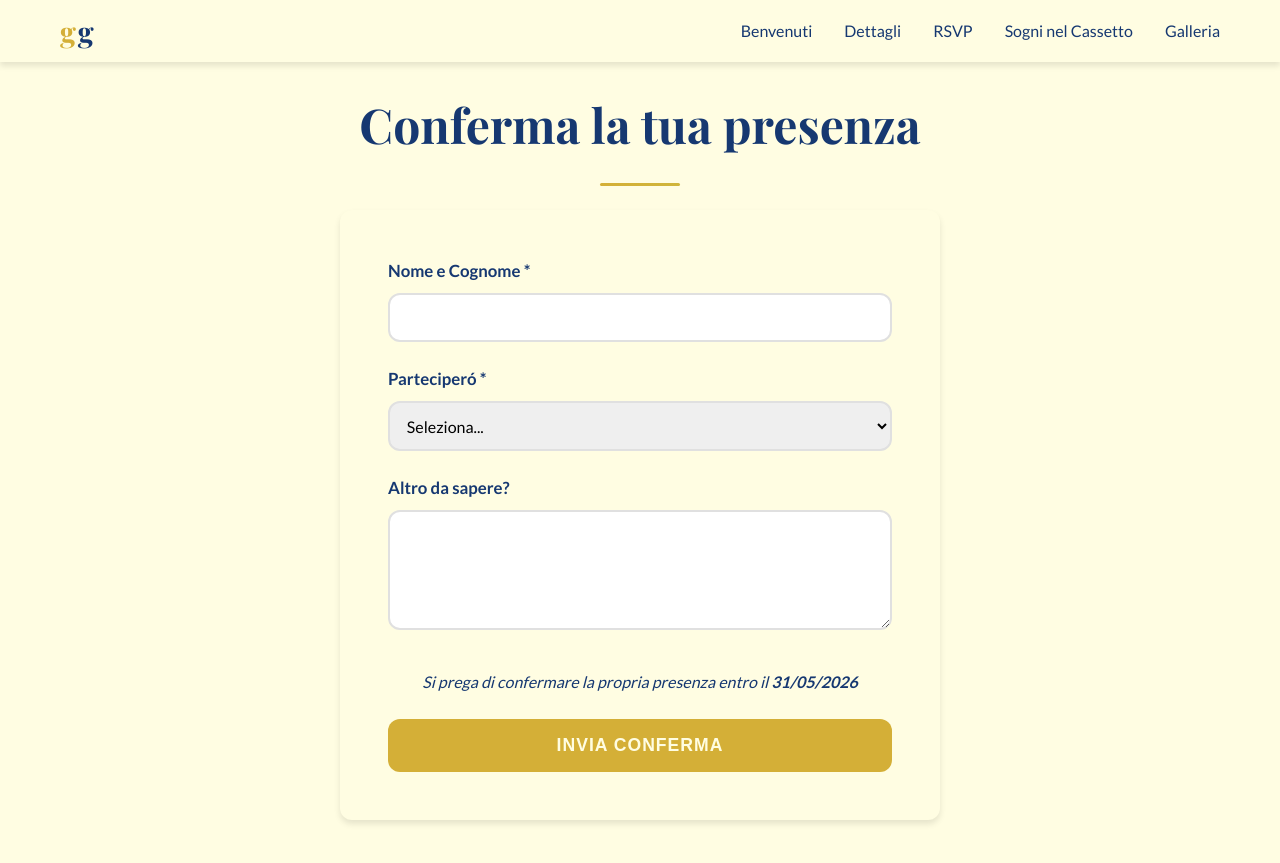
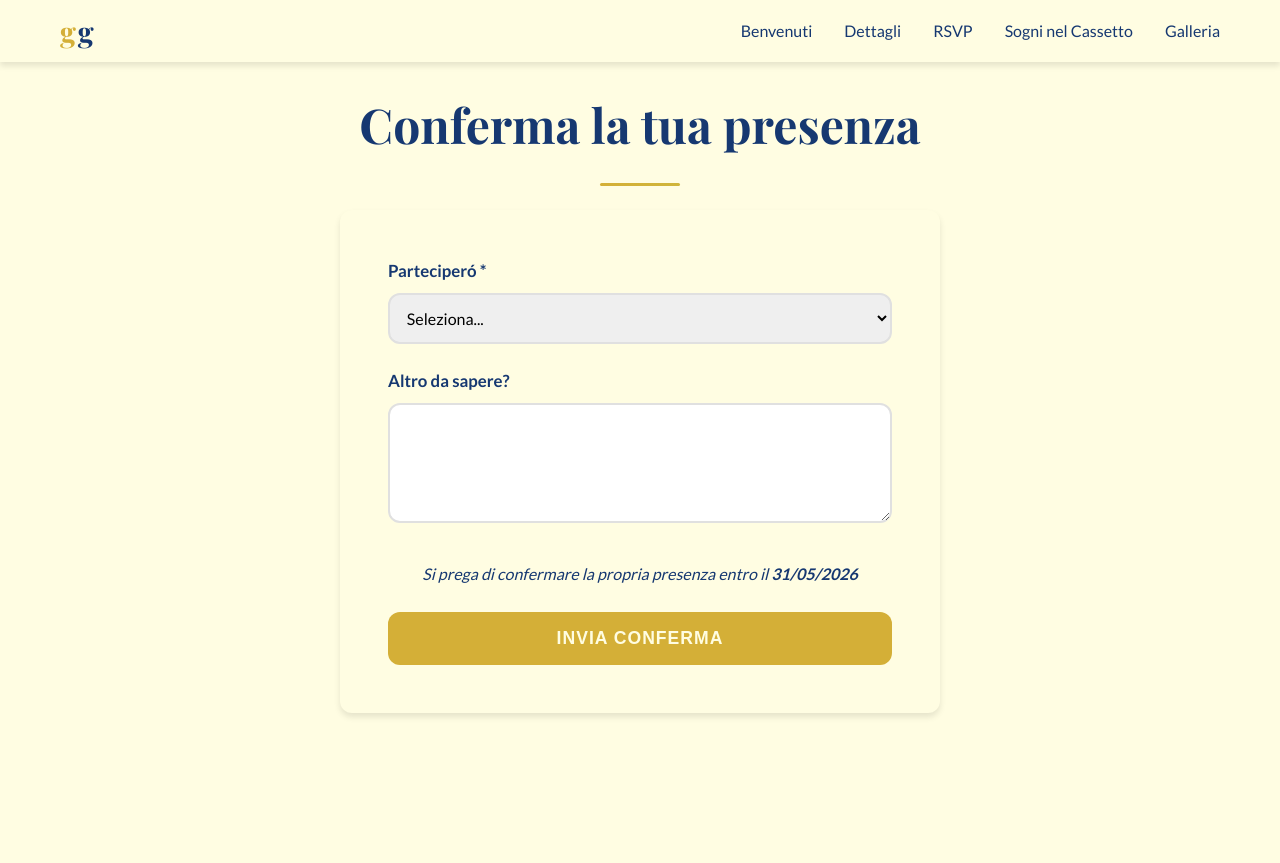
Before and after one commit to knives85/gio-ga, a Jekyll site: the page built from index.html, in a window 1280 px wide and 900 px high, scrolled down 2705 px. Shown: the top 863 px of the window. Built offline with Jekyll 4.4.1, drawn with Linux system fonts in a browser that asks for light colours.

Commit message:
feat: add telefono

```diff
--- a/index.html
+++ b/index.html
@@ -87,13 +87,6 @@
         <form name="rsvp" netlify class="rsvp-form" action="/success" onsubmit="saveRisposta()">
             <input type="hidden" name="form-name" value="rsvp">
 
-            <div class="form-group">
-                <label for="nome">Nome e Cognome *</label>
-                <input type="text" id="nome" name="nome" required>
-            </div>
-
-            <input type="hidden" name="form-name" value="rsvp">
-
             <!-- Campo nascosto per i nomi (verrà riempito dinamicamente) -->
             <input type="hidden" id="nomi-partecipanti-hidden" name="nomi-partecipanti">
 
@@ -157,38 +150,12 @@
                     <textarea id="intolleranze" name="intolleranze" rows="3"
                               placeholder="Descrivi eventuali allergie o intolleranze alimentari"></textarea>
                 </div>
+
+                <div class="form-group">
+                    <label for="tel">Telefono *</label>
+                    <input type="text" id="tel" name="tel" required>
+                </div>
             </div>
-
-            <!--<div class="form-group">
-                <label for="ospiti">Quante persone in totale *</label>
-                <input type="number" id="ospiti" name="ospiti" required>
-            </div>
-
-            <div class="form-group">
-                <label for="bambini">Quanti bambini presenti</label>
-                <input type="number" id="bambini" name="bambini">
-                <p class="form-group-note">
-                    Per i bambini dai 3 ai 12 anni è stato pensato un momento dedicato al divertimento con uno staff di
-                    animatori esperti.
-                    I bimbi che parteciperanno avranno l’opportunità di mangiare presto ad un tavolo a loro dedicato,
-                    in modo da potersi dedicare poi ai giochi organizzati per loro
-                </p>
-            </div>
-
-            <div class="form-group">
-                <label for="seggiolone">Avete bisogno di un seggiolone al tavolo?</label>
-                <select id="seggiolone" name="seggiolone">
-                    <option value="">Seleziona...</option>
-                    <option value="si">Sì</option>
-                    <option value="no">No</option>
-                </select>
-            </div>
-
-            <div class="form-group">
-                <label for="intolleranze">Allergie e intolleranze alimentari</label>
-                <textarea id="intolleranze" name="intolleranze" rows="3"
-                          placeholder="Descrivi eventuali allergie o intolleranze alimentari"></textarea>
-            </div>-->
 
             <div class="form-group">
                 <label for="altro">Altro da sapere? </label>
```
